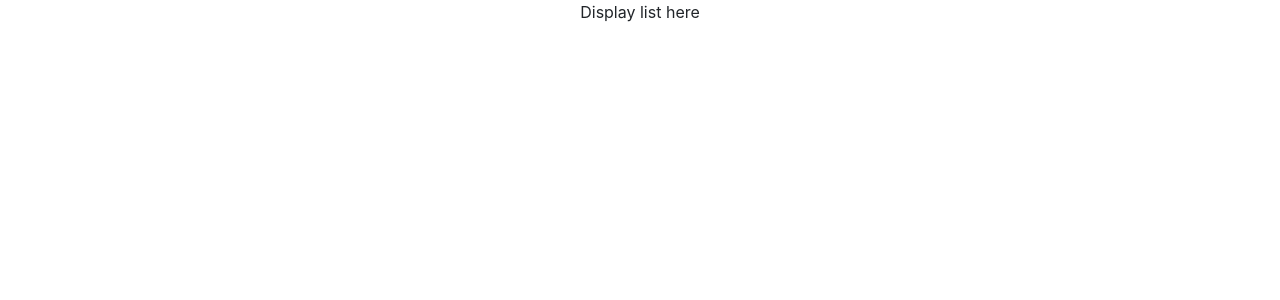
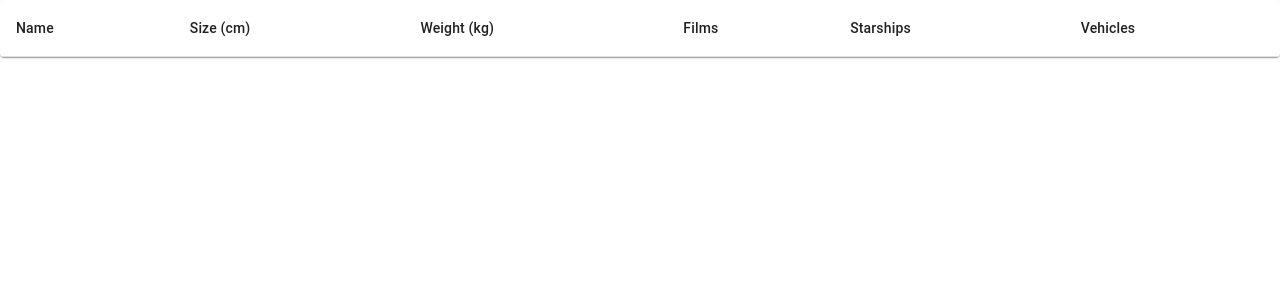
Before and after one commit to swapnil2342/sw-quartet, a React (Create React App) app: page /admin in a window 1280 px wide. Shown: the top 300 px of the page. Built offline with nearby package versions, Linux system fonts and the light colour scheme.

Commit message:
added admin list

```diff
--- a/package.json
+++ b/package.json
@@ -3,6 +3,9 @@
   "version": "0.1.0",
   "private": true,
   "dependencies": {
+    "@emotion/react": "^11.4.1",
+    "@emotion/styled": "^11.3.0",
+    "@mui/material": "^5.0.3",
     "@testing-library/jest-dom": "^5.11.4",
     "@testing-library/react": "^11.1.0",
     "@testing-library/user-event": "^12.1.10",
--- a/src/App.js
+++ b/src/App.js
@@ -7,7 +7,7 @@ import 'bootstrap/dist/css/bootstrap.min.css';
 
 import './App.css';
 import Game from "./game/Game";
-import Admin from "./admin/Admin";
+import Admin from "./admin/components/Admin";
 import {Provider} from "react-redux";
 import {configureStore} from "./store/store";
 
--- a/src/admin/Admin.jsx
+++ b/src/admin/components/Admin.jsx
@@ -1,9 +1,8 @@
 import React from 'react';
+import List from "./List";
 
 export default function Admin() {
     return (
-        <div>
-            Display list here
-        </div>
+        <List />
     )
 }
--- /dev/null
+++ b/src/admin/components/List.jsx
@@ -0,0 +1,33 @@
+import React, {useEffect} from 'react';
+import Table from '@mui/material/Table';
+import TableBody from '@mui/material/TableBody';
+import TableCell from '@mui/material/TableCell';
+import TableContainer from '@mui/material/TableContainer';
+import TableHead from '@mui/material/TableHead';
+import TableRow from '@mui/material/TableRow';
+import Paper from '@mui/material/Paper';
+import Person from '../../comparable/Person';
+
+export default function List() {
+
+    return (
+        <TableContainer component={Paper}>
+            <Table sx={{ minWidth: 650 }} aria-label="simple table">
+                <TableHead>
+                    <TableRow>
+                        <TableCell>Name</TableCell>
+                        {Object.keys(Person.properties).map((property) => (
+                            <TableCell>
+                                {Person.properties[property].label}
+                                {Person.properties[property].unit !== '' &&
+                                ' (' + Person.properties[property].unit + ')'}
+                            </TableCell>
+                        ))}
+                    </TableRow>
+                </TableHead>
+                <TableBody>
+                </TableBody>
+            </Table>
+        </TableContainer>
+    )
+}
```
Also changed, not shown: 1 other file (tests, documents, lock files or other folders).
